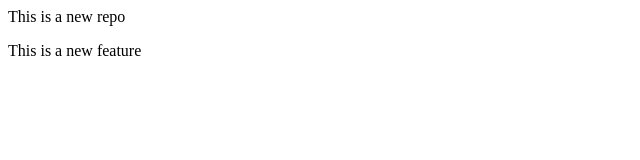
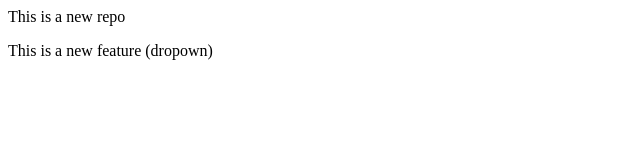
Before and after one commit to Aakriti-Thapa/Local, a plain HTML site: page index.html in a window 1280 px wide. Shown: the full height of the page, 0-640 px from the left. Drawn offline with Linux system fonts and the light colour scheme.

```diff
--- a/index.html
+++ b/index.html
@@ -1,2 +1,2 @@
 <p>This is a new repo</p>
-<p>This is a new feature</p>
+<p>This is a new feature (dropown)</p>
```
